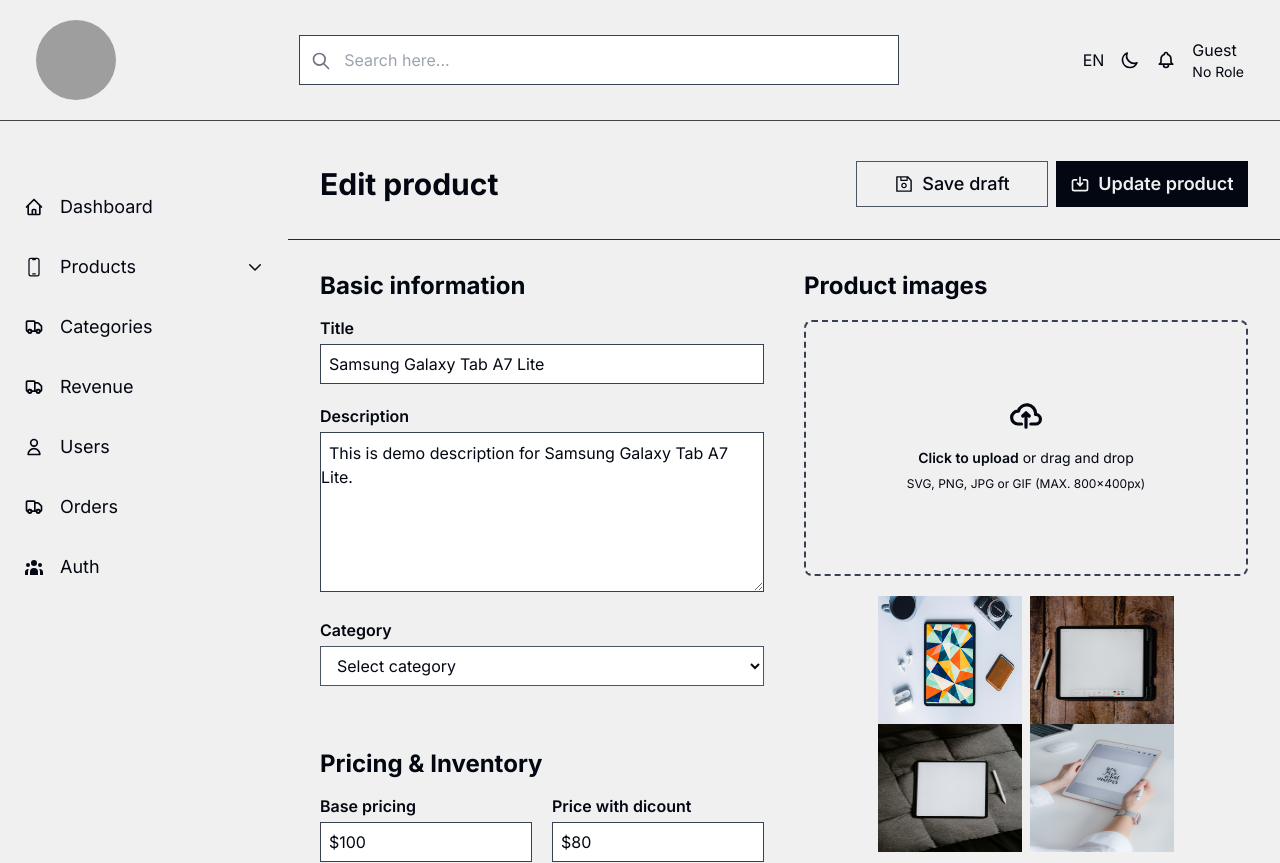
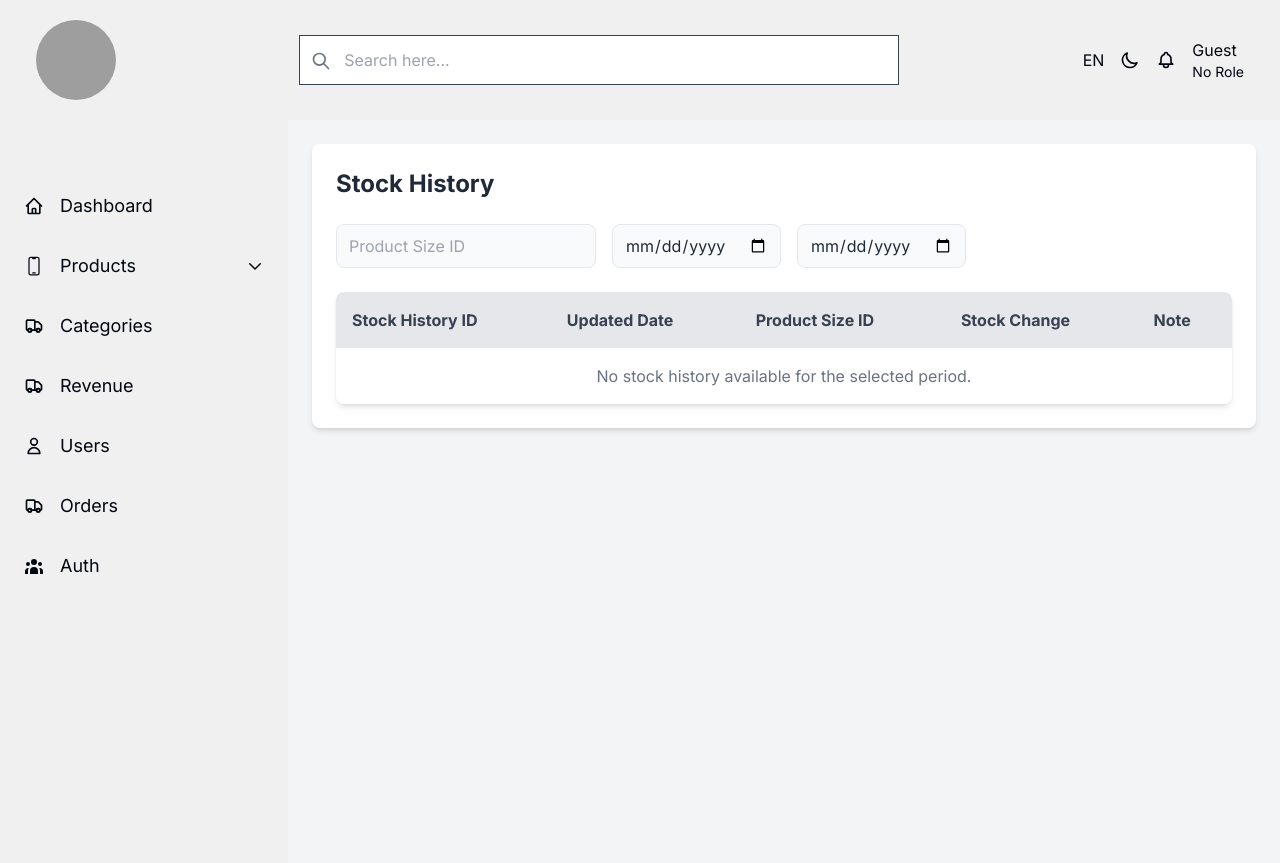
Before and after one commit to Hughgz/LTH-Store-Admin, a React (Vite) app: page /products/historyStock in a window 1280 px wide. Shown: the top 863 px of the page. Built offline with nearby package versions, Linux system fonts and the light colour scheme; grey boxes are pictures that could not be loaded.

Commit message:
ui history stock

```diff
--- a/src/App.tsx
+++ b/src/App.tsx
@@ -21,6 +21,8 @@
 import AddToStock from "./pages/AddToStock";
 import ConfirmRequest from "./pages/ConfirmRequest";
 import Revenue from "./pages/Revenue";
+import HistorysTOCK from "./pages/HistoryStock";
+import HistoryStock from "./pages/HistoryStock";
 const router = createBrowserRouter([
   {
     path: "/login",
@@ -102,6 +104,10 @@
         path: "/profile",
         element: <Profile />,
       },
+      {
+        path: "/products/historyStock",
+        element: <HistoryStock />,
+      },
     ],
 
   },
--- a/src/components/Sidebar.tsx
+++ b/src/components/Sidebar.tsx
@@ -79,6 +79,12 @@
               >
                 Export Product List
               </NavLink>
+              <NavLink
+                to="/products/historyStock"
+                className={(isActiveObj) => (isActiveObj.isActive ? navActiveClass : navInactiveClass)}
+              >
+                History Stock
+              </NavLink>
 
             </div>
           )}
--- /dev/null
+++ b/src/pages/HistoryStock.tsx
@@ -0,0 +1,149 @@
+import { useEffect, useState } from "react";
+import Sidebar from "../components/Sidebar";
+
+const ITEMS_PER_PAGE = 5;
+
+const HistoryStock = () => {
+  const [filters, setFilters] = useState({
+    productSizeId: "",
+    fromDate: "",
+    toDate: "",
+  });
+
+  const [currentPage, setCurrentPage] = useState(1);
+  interface StockHistoryItem {
+    StockHistoryID: number;
+    UpdatedDateTime: string;
+    ProductSizeID: number;
+    StockChange: number;
+    Note?: string;
+  }
+
+  const [stockHistory, setStockHistory] = useState<{ data: StockHistoryItem[]; loading: boolean }>({ data: [], loading: false });
+
+  const fetchStockHistory = async () => {
+    if (!filters.productSizeId || !filters.fromDate || !filters.toDate) return;
+    setStockHistory((prev) => ({ ...prev, loading: true }));
+    try {
+      const response = await fetch(
+        `http://localhost:5000/api/StockHistories?productSizeId=${filters.productSizeId}&fromDate=${filters.fromDate}&toDate=${filters.toDate}`
+      );
+      const data = await response.json();
+      setStockHistory({ data, loading: false });
+    } catch (error) {
+      console.error("Error fetching stock history:", error);
+      setStockHistory((prev) => ({ ...prev, loading: false }));
+    }
+  };
+
+  useEffect(() => {
+    fetchStockHistory();
+  }, [filters]);
+
+  const totalPages = Math.ceil(stockHistory.data.length / ITEMS_PER_PAGE);
+
+  const paginatedData = stockHistory.data.slice(
+    (currentPage - 1) * ITEMS_PER_PAGE,
+    currentPage * ITEMS_PER_PAGE
+  );
+
+  return (
+    <div className="h-screen flex bg-gray-100 dark:bg-gray-900">
+      <Sidebar />
+      <div className="flex-1 p-6 overflow-auto">
+        <div className="bg-white dark:bg-gray-800 p-6 rounded-lg shadow-md">
+          <h1 className="text-2xl font-bold mb-6 text-gray-800 dark:text-white">Stock History</h1>
+
+          <div className="flex flex-wrap gap-4 mb-6">
+            <input
+              type="number"
+              placeholder="Product Size ID"
+              value={filters.productSizeId}
+              onChange={(e) => setFilters((p) => ({ ...p, productSizeId: e.target.value }))}
+              className="border rounded-lg px-3 py-2 text-gray-800 dark:text-white bg-gray-50 dark:bg-gray-700"
+            />
+            <input
+              type="date"
+              value={filters.fromDate}
+              onChange={(e) => setFilters((p) => ({ ...p, fromDate: e.target.value }))}
+              className="border rounded-lg px-3 py-2 text-gray-800 dark:text-white bg-gray-50 dark:bg-gray-700"
+            />
+            <input
+              type="date"
+              value={filters.toDate}
+              onChange={(e) => setFilters((p) => ({ ...p, toDate: e.target.value }))}
+              className="border rounded-lg px-3 py-2 text-gray-800 dark:text-white bg-gray-50 dark:bg-gray-700"
+            />
+          </div>
+
+          {stockHistory.loading ? (
+            <p className="text-center">Loading...</p>
+          ) : (
+            <div className="overflow-x-auto rounded-lg shadow-md">
+              <table className="w-full border-collapse bg-white dark:bg-gray-800 text-gray-700 dark:text-gray-300">
+                <thead>
+                  <tr className="bg-gray-200 dark:bg-gray-700 text-gray-700 dark:text-gray-200">
+                    <th className="p-4 text-left">Stock History ID</th>
+                    <th className="p-4 text-left">Updated Date</th>
+                    <th className="p-4 text-left">Product Size ID</th>
+                    <th className="p-4 text-left">Stock Change</th>
+                    <th className="p-4 text-left">Note</th>
+                  </tr>
+                </thead>
+                <tbody>
+                  {paginatedData.length > 0 ? (
+                    paginatedData.map((item, index) => (
+                      <tr key={`${item.StockHistoryID}-${index}`} className="hover:bg-gray-50 dark:hover:bg-gray-700 transition-opacity opacity-100">
+                        <td className="p-4">{item.StockHistoryID}</td>
+                        <td className="p-4">{new Date(item.UpdatedDateTime).toLocaleString()}</td>
+                        <td className="p-4">{item.ProductSizeID}</td>
+                        <td className="p-4">{item.StockChange}</td>
+                        <td className="p-4">{item.Note || "N/A"}</td>
+                      </tr>
+                    ))
+                  ) : (
+                    <tr>
+                      <td colSpan={5} className="p-4 text-center text-gray-500">
+                        No stock history available for the selected period.
+                      </td>
+                    </tr>
+                  )}
+                </tbody>
+              </table>
+            </div>
+          )}
+
+          {totalPages > 1 && (
+            <div className="flex justify-between items-center mt-6">
+              <button
+                disabled={currentPage === 1}
+                onClick={() => setCurrentPage(currentPage - 1)}
+                className={`px-4 py-2 rounded-lg border ${
+                  currentPage === 1 ? "bg-gray-300 text-gray-500 cursor-not-allowed" : "bg-gray-500 text-white"
+                }`}
+              >
+                Previous
+              </button>
+
+              <span className="text-gray-700 dark:text-gray-300">
+                Page {currentPage} of {totalPages}
+              </span>
+
+              <button
+                disabled={currentPage === totalPages}
+                onClick={() => setCurrentPage(currentPage + 1)}
+                className={`px-4 py-2 rounded-lg border ${
+                  currentPage === totalPages ? "bg-gray-300 text-gray-500 cursor-not-allowed" : "bg-gray-500 text-white"
+                }`}
+              >
+                Next
+              </button>
+            </div>
+          )}
+        </div>
+      </div>
+    </div>
+  );
+};
+
+export default HistoryStock;
```
